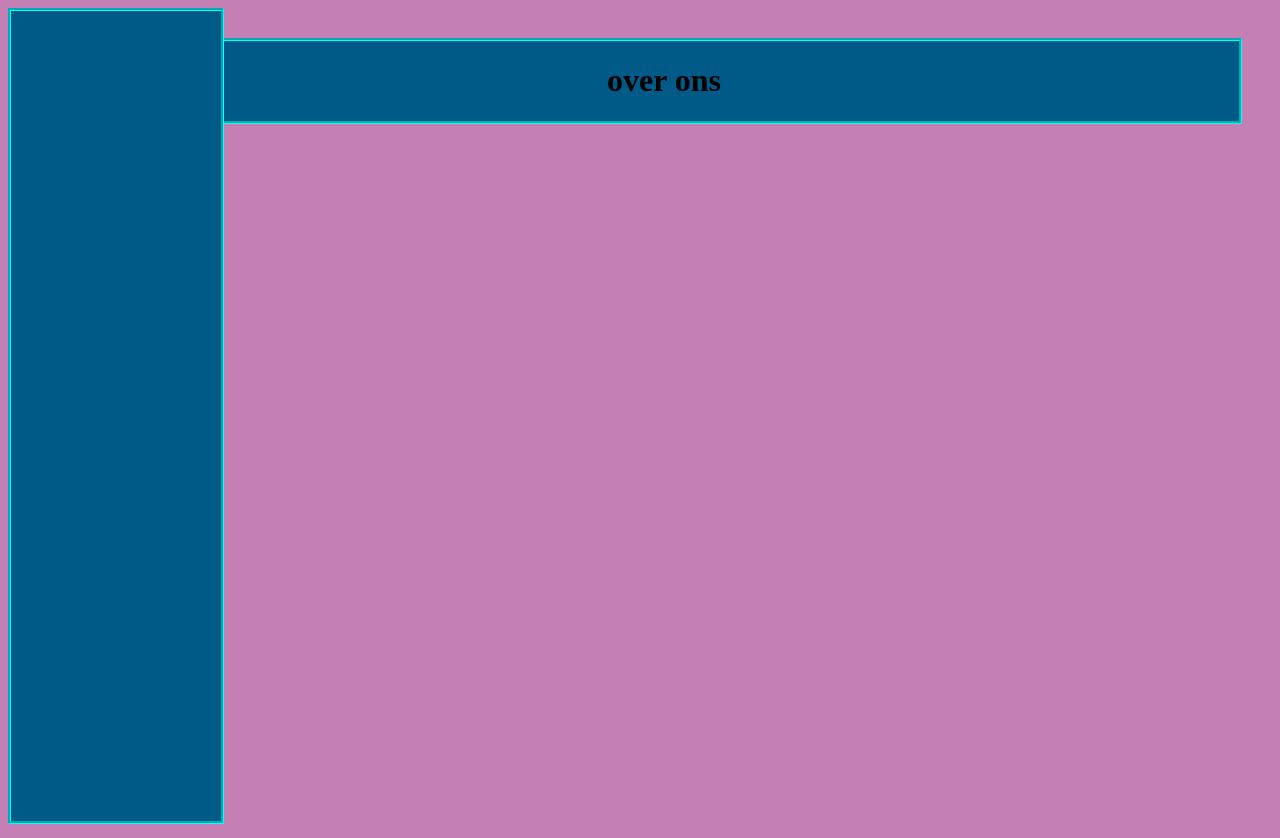
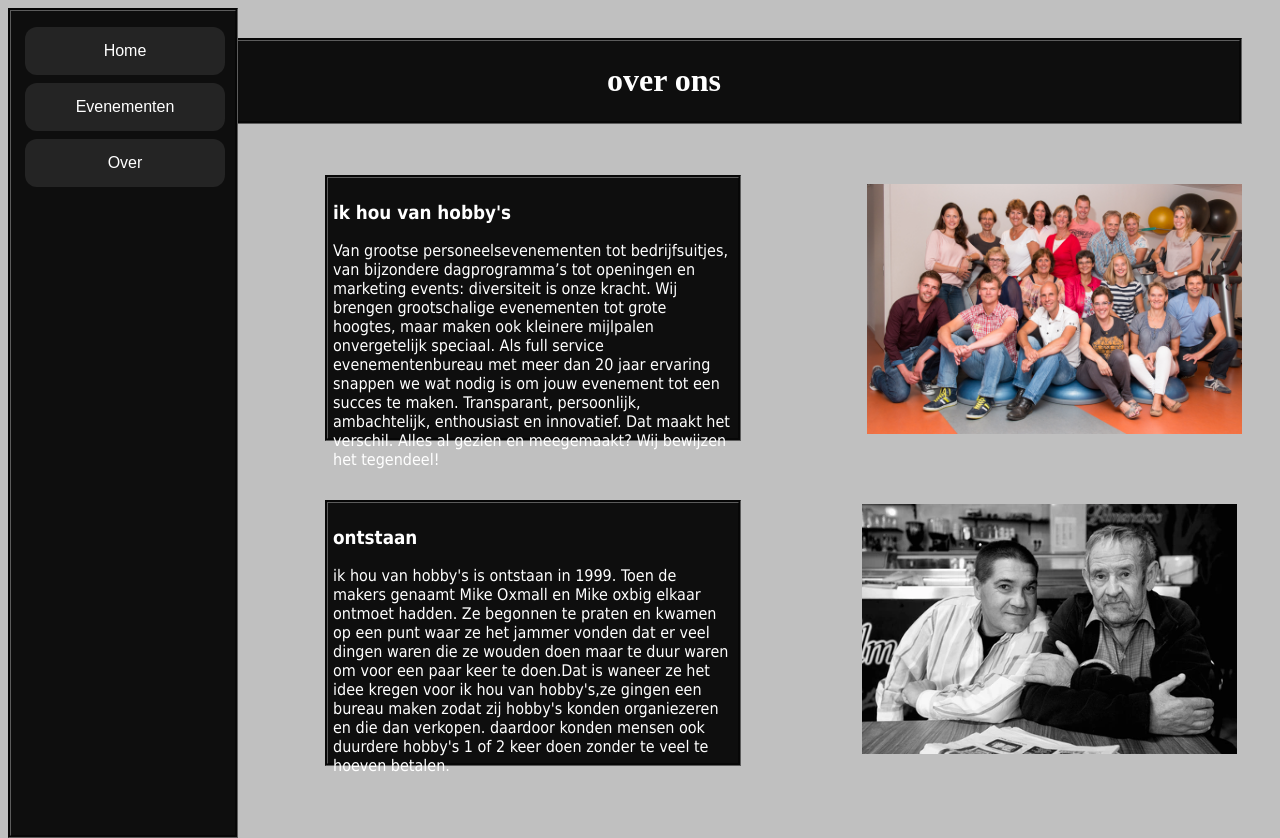
Before and after one commit to Deanmaister68/Ik-hou-van-hobby-s, a PHP site: page /Index_About.html in a window 1280 px wide. Run offline with PHP 8.4, Linux system fonts and the light colour scheme.

Commit message:
kjenno 30-9-2022
over ons pagina

```diff
--- a/About/Index_About.html
+++ b/About/Index_About.html
@@ -9,6 +9,17 @@
 </head>
 <body>
 <div id="header"><h1>over ons</h1></div>
-<div id="sidebox"></div>
+<div id="sidebox">
+    <a href="/Home/Index_Home.html"> <button class="button"> Home </button></a>
+<br>
+<a href="/Evenementen/Index_Evenementen.html"> <button class="button"> Evenementen </button></a>
+<br>
+<a href="/About/Index_About.html"> <button class="button"> Over</button></a>
+</div>
+<div id="infobox"><h3>ik hou van hobby's</h3>Van grootse personeelsevenementen tot bedrijfsuitjes, van bijzondere dagprogramma’s tot openingen en marketing events: diversiteit is onze kracht. Wij brengen grootschalige evenementen tot grote hoogtes, maar maken ook kleinere mijlpalen onvergetelijk speciaal. Als full service evenementenbureau met meer dan 20 jaar ervaring snappen we wat nodig is om jouw evenement tot een succes te maken. Transparant, persoonlijk, ambachtelijk, enthousiast en innovatief. Dat maakt het verschil. Alles al gezien en meegemaakt? Wij bewijzen het tegendeel!</div>
+<div id="infobox2"><h3>ontstaan</h3>ik hou van hobby's is ontstaan in 1999. Toen de makers genaamt Mike Oxmall en Mike oxbig elkaar ontmoet hadden. Ze begonnen te praten en kwamen op een punt waar ze het jammer vonden dat er veel dingen waren die ze wouden doen maar te duur waren om voor een paar keer te doen.Dat is waneer ze het idee kregen voor ik hou van hobby's,ze gingen een bureau maken zodat zij hobby's konden organiezeren en die dan verkopen. daardoor konden mensen ook duurdere hobby's 1 of 2 keer doen zonder te veel te hoeven betalen.</div>
+<img id="foto" src="101Fotos-bedrijfsfoto.jpg">
+<img id="foto1" src="mike oxwall mike oxbig.jpg">
+
 </body>
 </html>
--- a/About/about.css
+++ b/About/about.css
@@ -1,21 +1,80 @@
 
-body{background-color:rgb(196, 127, 180);}
+body
+{background-color:#C0C0C0;}
+
 #header {
 
     float: right;
     width: 1150px;
-    background-color: rgb(0, 90, 136);
+    background-color: rgb(14, 14, 14);
     border: 3px;
-    border-color: aqua;
+    border-color:rgb(92, 92, 92);
     border-style: groove;
     text-align: center;
     margin: 30px;
+    color: white;
 }
 #sidebox{
-    background-color:rgb(0, 90, 136);
+    background-color: rgb(14, 14, 14);
     width: 200px;
     height: 100%;
+    padding: 12px;
+
+    border: 3px groove rgb(92, 92, 92);
+    position: absolute;}
+
+    #infobox2{
+background-color:rgb(14, 14, 14);
+    width: 400px;
+    height: 250px;
     padding: 5px;
-    border: 3px groove aqua;
+    border: 3px groove rgb(92, 92, 92);
     position: absolute;
+    left: 325px;
+    top: 500px;
+    color: white;
+    font-family: tahoma;
 }
+#infobox{
+    background-color:rgb(14, 14, 14);
+        width: 400px;
+        height: 250px;
+        padding: 5px;
+        border: 3px groove rgb(92, 92, 92);
+        position: absolute;
+        left: 325px;
+        top: 175px;
+        color: white;
+        font-family: tahoma;
+    }
+#foto{
+float: right;
+ margin: 30px;
+ height: 250px;
+ }
+#foto1{
+float: right;
+margin: 30px;
+margin-top: 350px;
+margin-right: -400px;
+height: 250px;
+ }
+
+ .button {
+    background-color: rgb(36, 36, 36);
+    border: none;
+    color: rgb(255, 255, 255);
+    padding: 15px 32px;
+    text-align: center;
+    text-decoration: none;
+    display: inline-block;
+    font-size: 16px;
+    margin: 4px 2px;
+    cursor: pointer;
+    border-radius: 12px;
+    width: 200px;
+  }
+  .button:hover {
+    background-color:#1de303;
+    transition: 0.7s;
+}
```
Also changed, not shown: About/101Fotos-bedrijfsfoto.jpg (added), About/mike oxwall mike oxbig.jpg (added).
